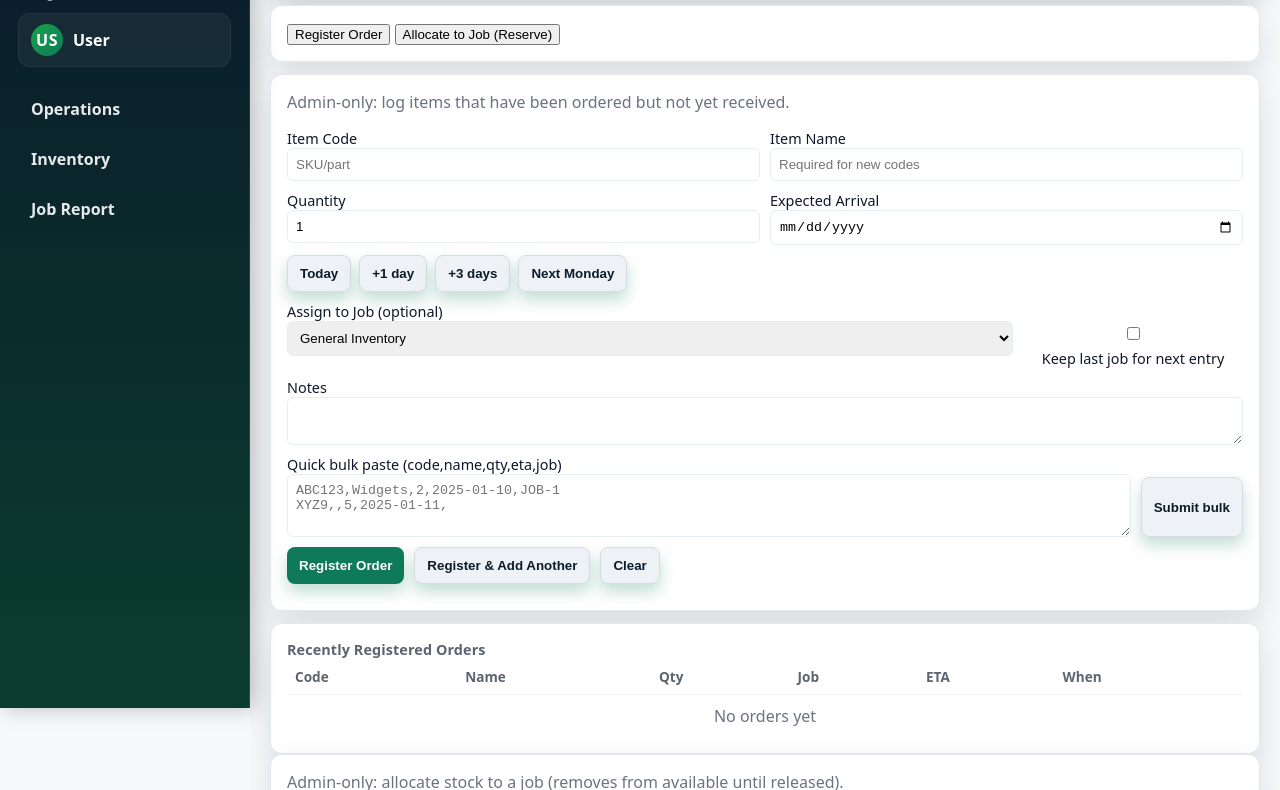
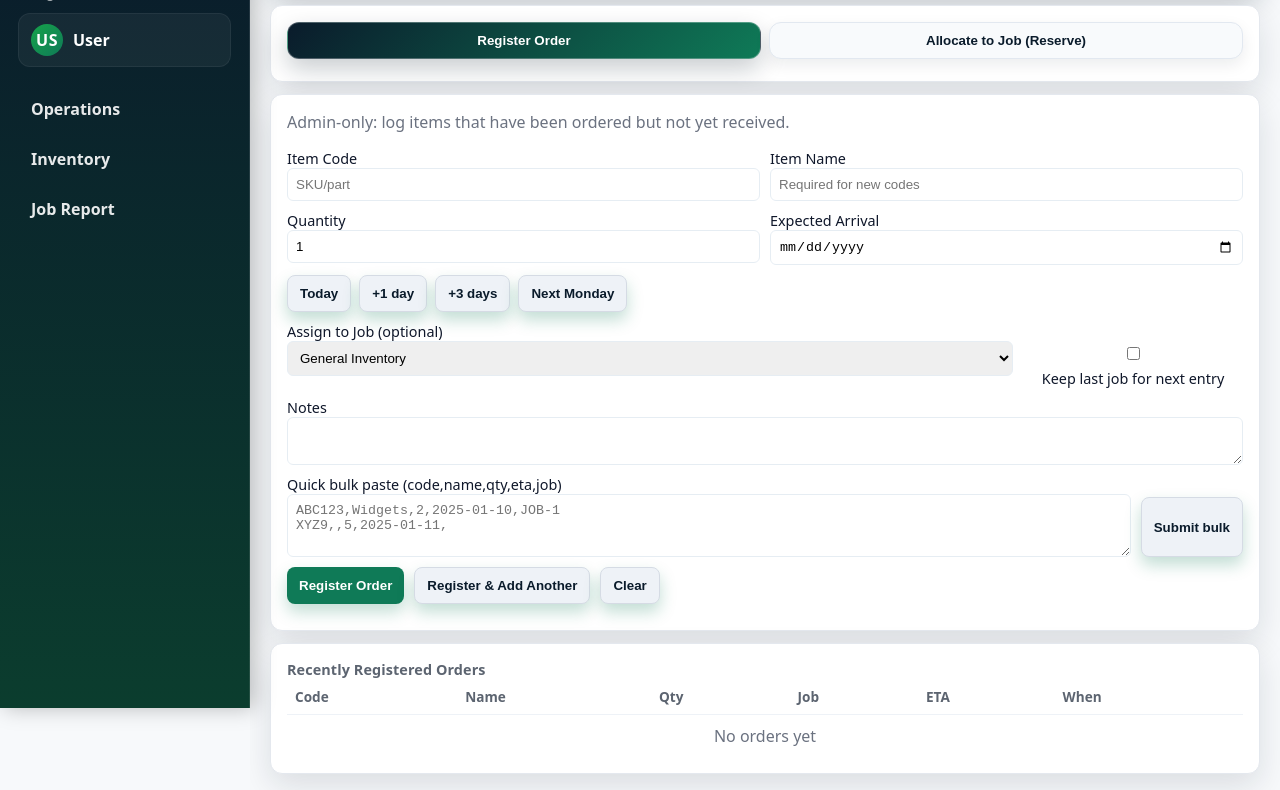
Before and after one commit to ElJefeYouKnow/IMS, a website: page order-register.html in a window 1280 px wide. Shown: the part 92-882 px from the top of the page. Drawn offline with Linux system fonts and the light colour scheme; no server answers.

Commit message:
Update style.css

```diff
--- a/css/style.css
+++ b/css/style.css
@@ -108,6 +108,11 @@ tbody td{padding:10px;border-top:1px solid #eef2f7}
 
 .tab-btn{background:#f1f5f9;border:1px solid #e2e8f0;color:#0a1b2b;font-weight:700}
 .tab-btn.active{background:linear-gradient(135deg,#0a1b2b,#0f7a57);color:#fff;border-color:rgba(255,255,255,0.3);box-shadow:0 10px 24px rgba(10,27,43,0.2)}
+.mode-tabs{display:flex;gap:8px;margin:0 0 6px 0}
+.mode-btn{flex:1;padding:10px 12px;border-radius:12px;border:1px solid #e2e8f0;background:#f8fafc;color:#0a1b2b;font-weight:800;cursor:pointer;box-shadow:0 6px 16px rgba(15,27,43,0.08);transition:all .15s ease}
+.mode-btn.active{background:linear-gradient(135deg,#0a1b2b,#0f7a57);color:#fff;border-color:rgba(255,255,255,0.28);box-shadow:0 10px 24px rgba(10,27,43,0.22)}
+.mode-content{display:none}
+.mode-content.active{display:block}
 
 /* Role visibility helpers */
 body.role-admin .sidebar a[data-role='admin']{display:flex}
```
